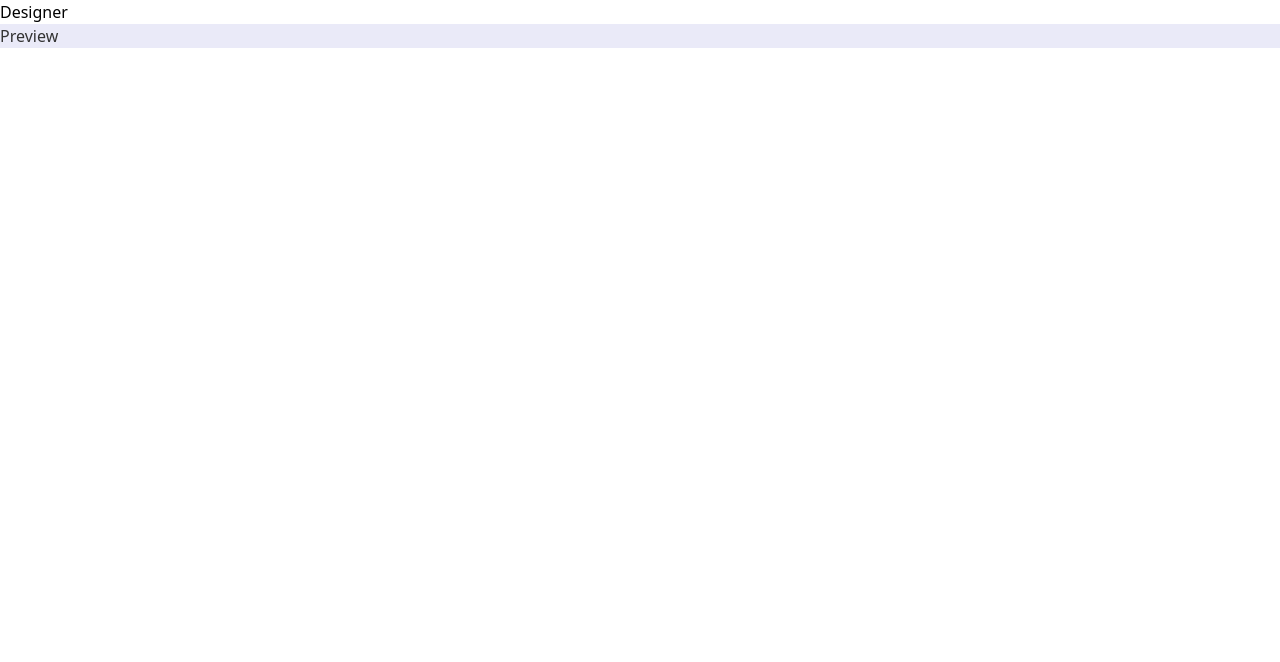
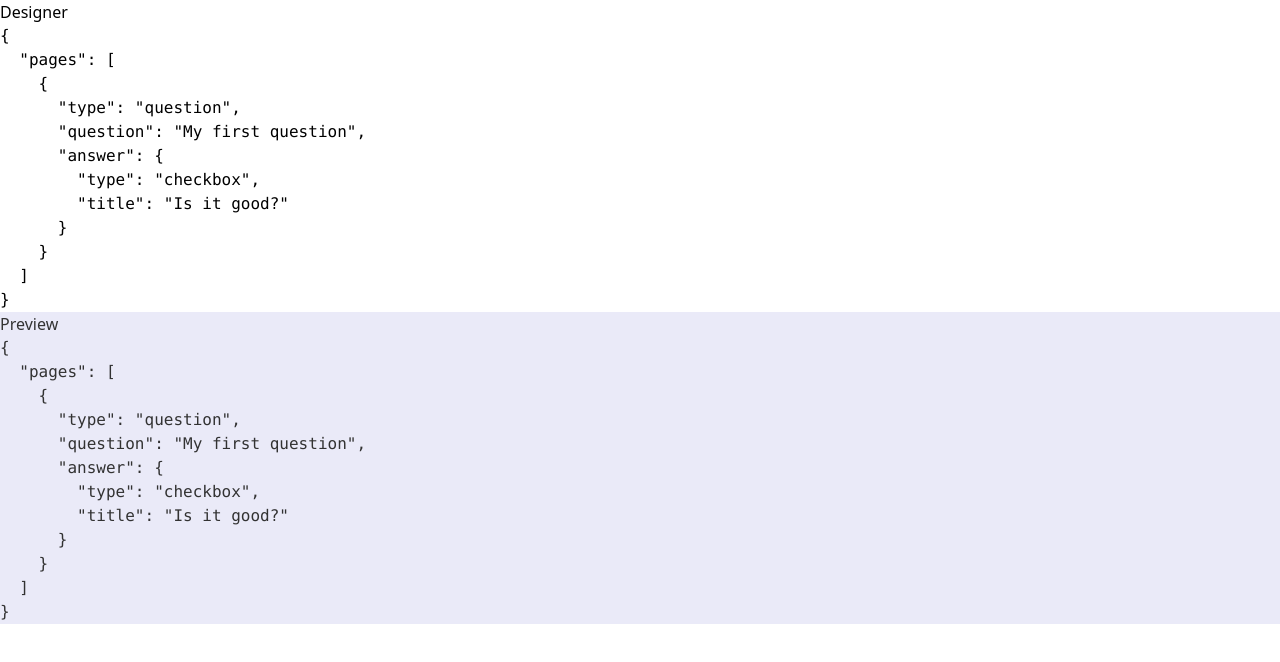
Before and after one commit to emertechie/survey-components, a Vue app: page /demo in a window 1280 px wide. Shown: the top 662 px of the page. Built offline with nearby package versions, Linux system fonts and the light colour scheme; the HTML template or start-up script is replaced by a standard one.

Commit message:
Add static survey definition

```diff
--- a/src/views/DemoView.vue
+++ b/src/views/DemoView.vue
@@ -1,16 +1,37 @@
 <template>
   <div class="flex">
-    <DesignerView class="h-dvh w-full sm:w-[36rem]" />
-    <PreviewView class="hidden sm:block sm:w-full" />
+    <DesignerView :survey class="h-dvh w-full bg-slate-100 p-3 sm:w-[36rem]" />
+    <PreviewView :survey class="preview hidden p-3 sm:block sm:w-full" />
   </div>
 </template>
 
 <script setup lang="ts">
+import { ref } from "vue";
 import DesignerView from "./DesignerView.vue";
 import PreviewView from "./PreviewView.vue";
+import { type Survey } from "@/data/survey";
 
-const tree = {};
+const survey = ref<Survey>({
+  pages: [
+    {
+      type: "question",
+      question: "My first question",
+      answer: {
+        type: "checkbox",
+        title: "Is it good?",
+      },
+    },
+  ],
+});
 
-// TODO: define static tree
 // TODO: store updated in localstorage. Have reset button
 </script>
+
+<style scoped>
+.preview {
+  background-color: #e5e5f7;
+  opacity: 0.8;
+  background-image: radial-gradient(#757ca0 0.5px, #e5e5f7 0.5px);
+  background-size: 10px 10px;
+}
+</style>
--- a/src/views/DesignerView.vue
+++ b/src/views/DesignerView.vue
@@ -1,3 +1,14 @@
 <template>
-  <div class="bg-slate-50">Designer</div>
+  <div>
+    <h1 class="text-lg font-medium">Designer</h1>
+    <div>
+      <pre class="font-mono text-xs">{{ survey }}</pre>
+    </div>
+  </div>
 </template>
+
+<script setup lang="ts">
+import type { Survey } from "@/data/survey";
+
+const { survey } = defineProps<{ survey: Survey }>();
+</script>
--- a/src/views/PreviewView.vue
+++ b/src/views/PreviewView.vue
@@ -1,12 +1,14 @@
 <template>
-  <div>Preview</div>
+  <div>
+    <h1 class="text-lg font-medium">Preview</h1>
+    <div>
+      <pre class="font-mono text-xs">{{ survey }}</pre>
+    </div>
+  </div>
 </template>
 
-<style scoped>
-div {
-  background-color: #e5e5f7;
-  opacity: 0.8;
-  background-image: radial-gradient(#757ca0 0.5px, #e5e5f7 0.5px);
-  background-size: 10px 10px;
-}
-</style>
+<script setup lang="ts">
+import type { Survey } from "@/data/survey";
+
+const { survey } = defineProps<{ survey: Survey }>();
+</script>
```
